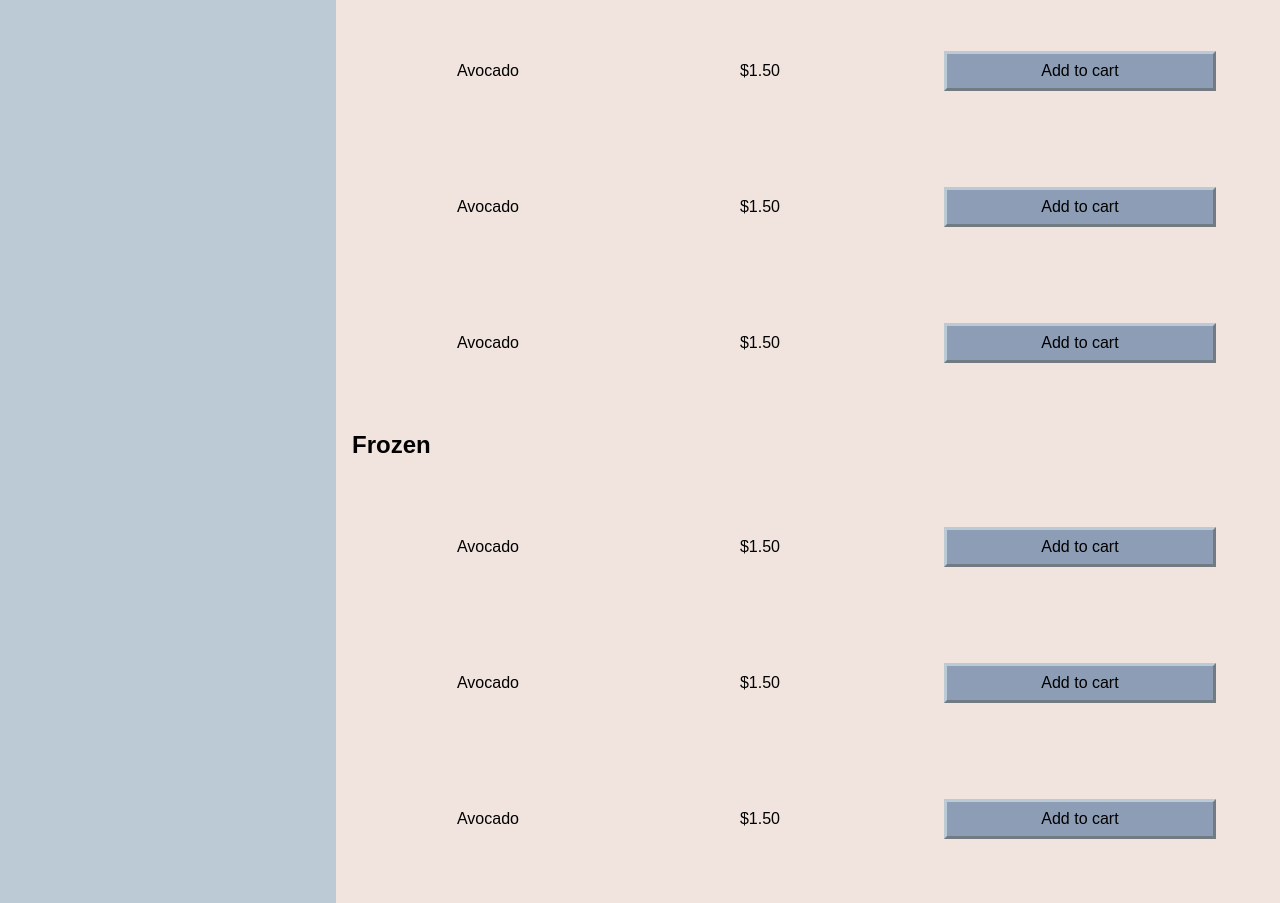
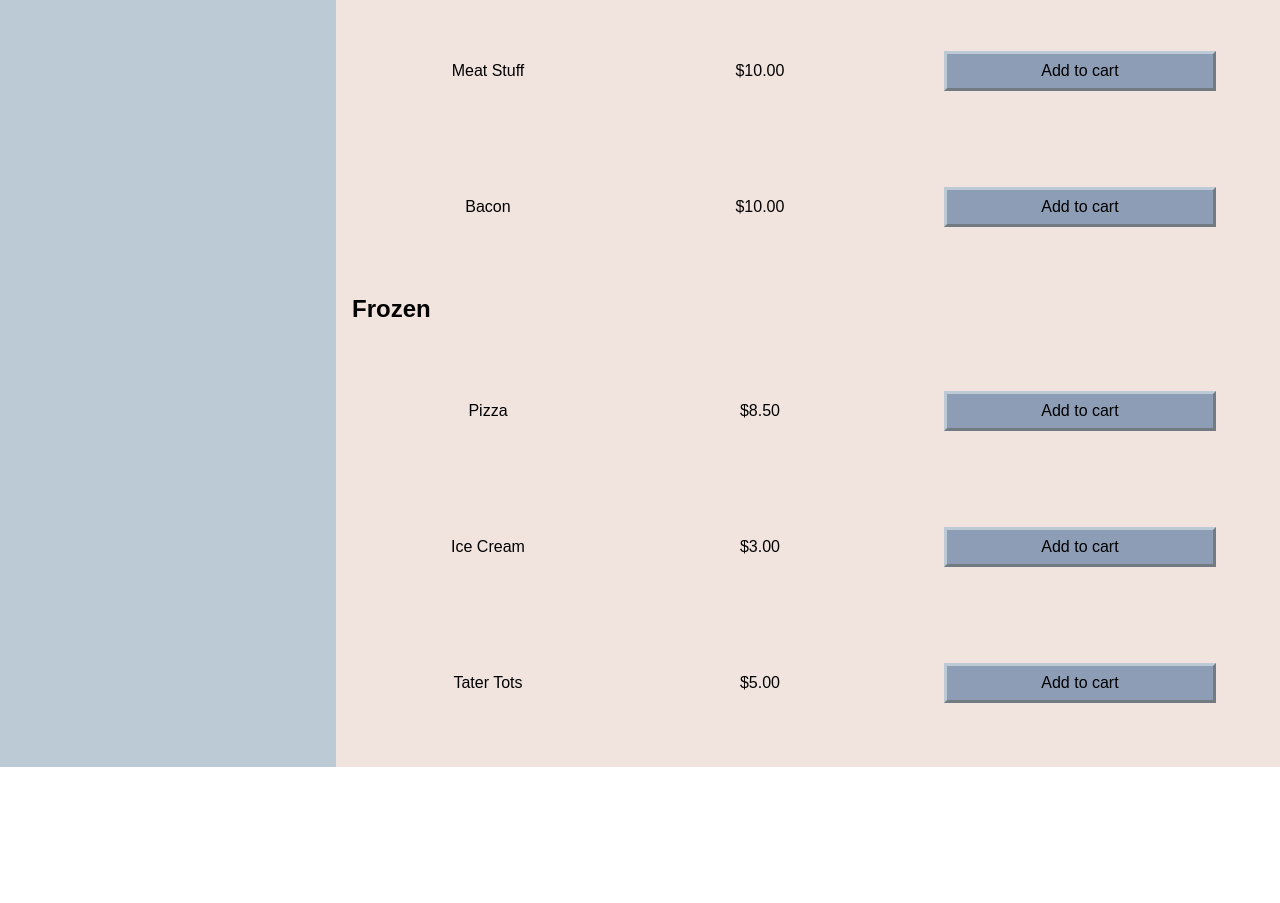
Before and after one commit to Maighdlyn/phase-2-challenge, a plain HTML site: page part-3/index.html in a window 1280 px wide. Shown: the part 820-1723 px from the top of the page. After the commit the page ends 1587 px from the top, so only its background shows below. Drawn offline with Linux system fonts and the light colour scheme; a web font is replaced by a local one.

Commit message:
Add item names and prices

```diff
--- a/part-3/index.html
+++ b/part-3/index.html
@@ -42,34 +42,30 @@
       </div>
       <h2> Deli </h2>
       <div class = "row align-center">
-        <p class = "item-name">Avocado</p>
-        <p class = "item-price">$1.50</p>
+        <p class = "item-name">Meat Stuff</p>
+        <p class = "item-price">$10.00</p>
         <button class = "add-to-cart"> Add to cart </button>
       </div>
       <div class = "row align-center">
-        <p class = "item-name">Avocado</p>
-        <p class = "item-price">$1.50</p>
+        <p class = "item-name">Bacon</p>
+        <p class = "item-price">$10.00</p>
+        <button class = "add-to-cart"> Add to cart </button>
+      </div>
+
+      <h2> Frozen </h2>
+      <div class = "row align-center">
+        <p class = "item-name">Pizza</p>
+        <p class = "item-price">$8.50</p>
         <button class = "add-to-cart"> Add to cart </button>
       </div>
       <div class = "row align-center">
-        <p class = "item-name">Avocado</p>
-        <p class = "item-price">$1.50</p>
-        <button class = "add-to-cart"> Add to cart </button>
-      </div>
-      <h2> Frozen </h2>
-      <div class = "row align-center">
-        <p class = "item-name">Avocado</p>
-        <p class = "item-price">$1.50</p>
+        <p class = "item-name">Ice Cream</p>
+        <p class = "item-price">$3.00</p>
         <button class = "add-to-cart"> Add to cart </button>
       </div>
       <div class = "row align-center">
-        <p class = "item-name">Avocado</p>
-        <p class = "item-price">$1.50</p>
-        <button class = "add-to-cart"> Add to cart </button>
-      </div>
-      <div class = "row align-center">
-        <p class = "item-name">Avocado</p>
-        <p class = "item-price">$1.50</p>
+        <p class = "item-name">Tater Tots</p>
+        <p class = "item-price">$5.00</p>
         <button class = "add-to-cart"> Add to cart </button>
       </div>
     </div>
```
